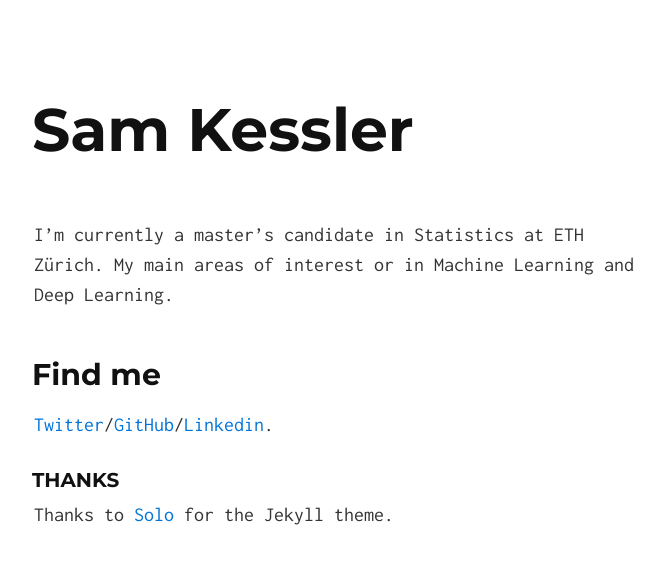
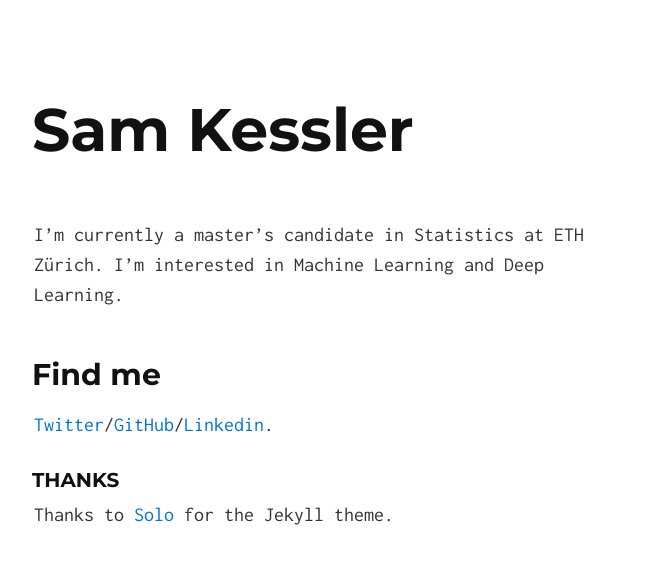
Before and after one commit to skezle/skezle.github.io, a Jekyll site: the page built from index.md, in a window 1280 px wide. Shown: the top 564 px of the page, without its empty margins (306-970 px from the left). Built offline with Jekyll 4.4.1, drawn with Linux system fonts in a browser that asks for light colours.

Commit message:
Update index.md

```diff
--- a/index.md
+++ b/index.md
@@ -2,7 +2,7 @@
 layout: default
 ---
 
-I'm currently a master's candidate in Statistics at ETH Zürich. My main areas of interest or in Machine Learning and Deep Learning.
+I'm currently a master's candidate in Statistics at ETH Zürich. I'm interested in Machine Learning and Deep Learning.
 
 
 ## Find me
```
